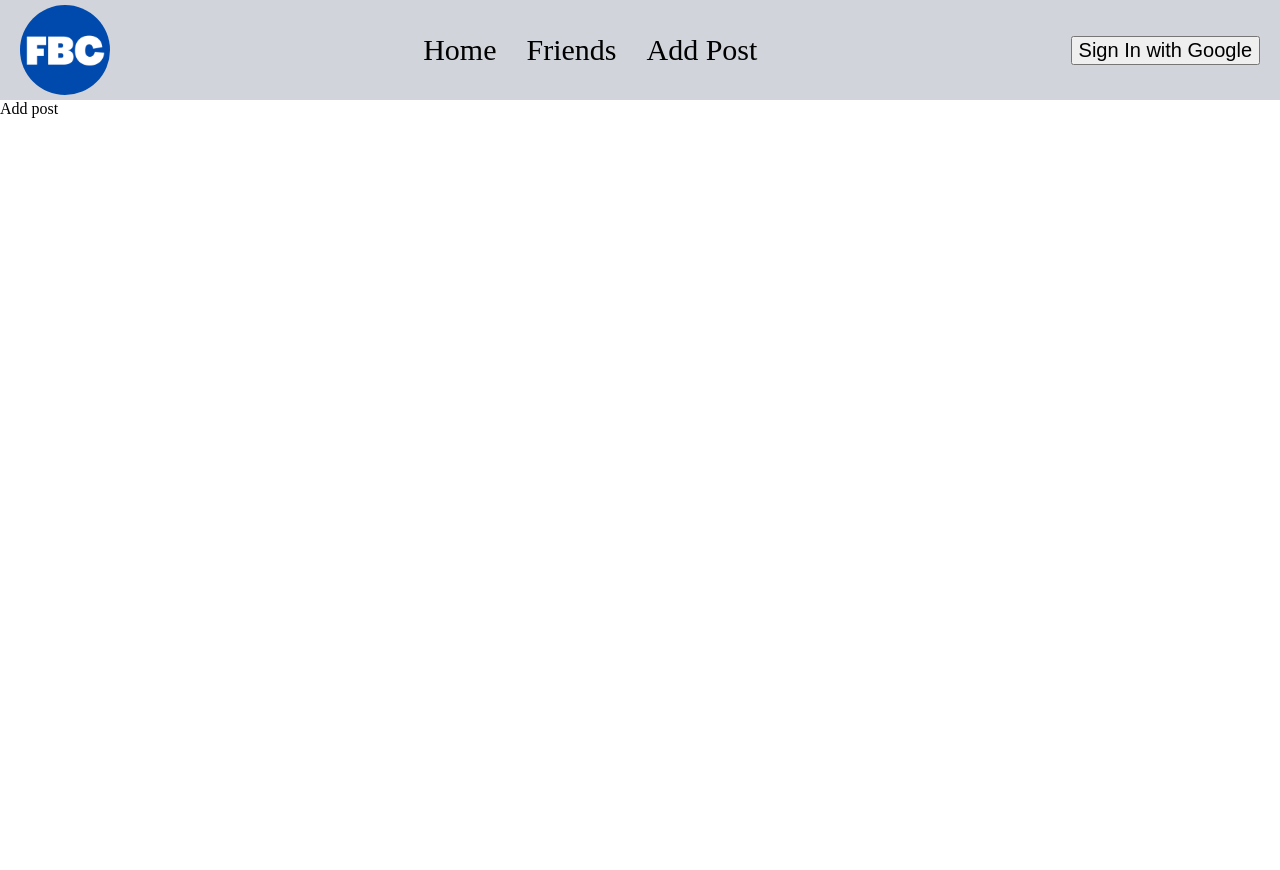
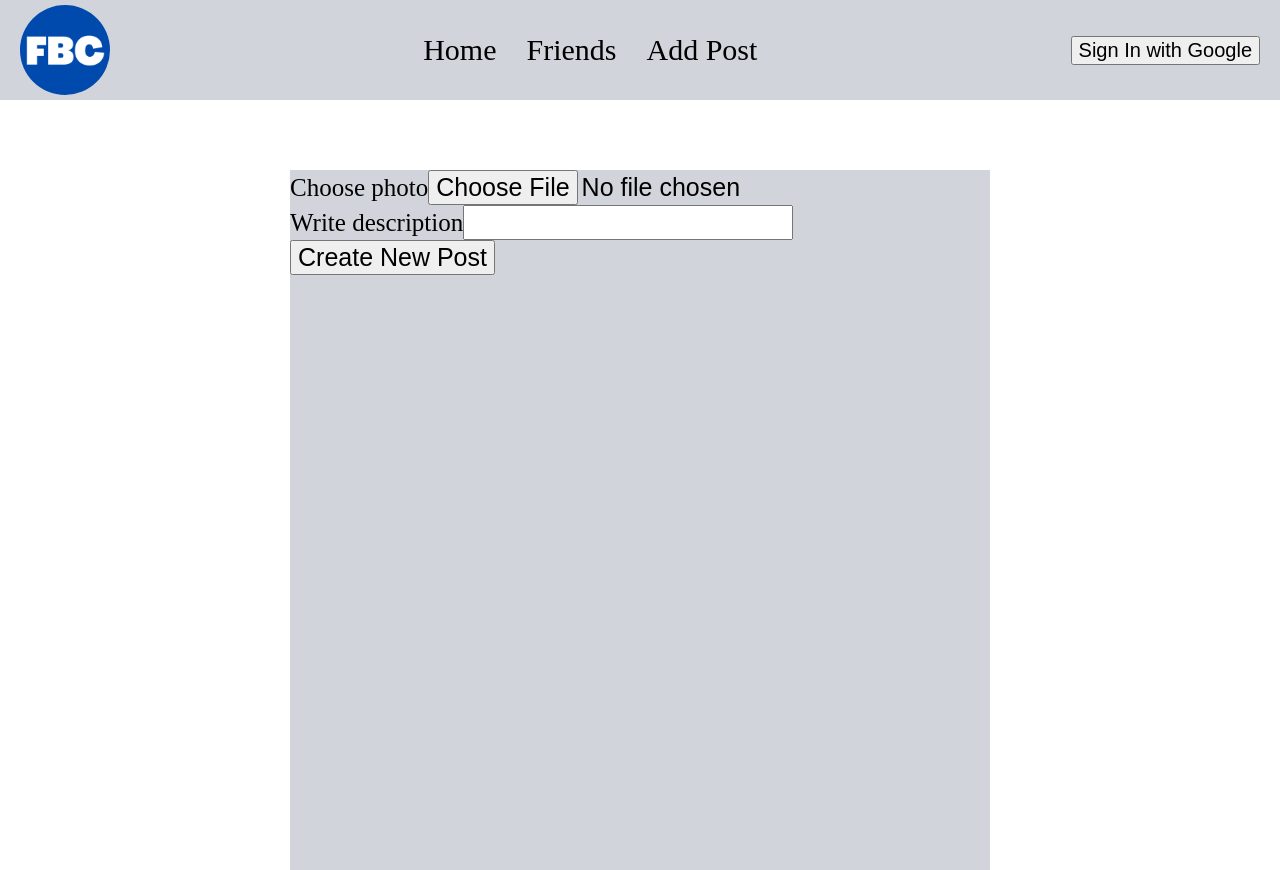
Before and after one commit to gabrielemarchetti00/facebook-clone, a website built with webpack: page dist/index.html in a window 1280 px wide. Both pictures are taken after a click on the element "Add Post". Before the commit the page ends 800 px from the top, so only its background shows below. Built offline with nearby package versions, Linux system fonts and the light colour scheme; some packages are replaced by stand-ins of ours; no server answers.

Commit message:
add addpost form

```diff
--- a/src/index.js
+++ b/src/index.js
@@ -2,6 +2,7 @@ import { initialLoad } from "./tabs/home";
 import { friendsLoad } from "./tabs/friends";
 import { addPostLoad } from "./tabs/addPost";
 import { initializeApp } from "firebase/app";
+import { profileLoad } from "./tabs/profile";
 import {
     getAuth,
     onAuthStateChanged,
@@ -94,3 +95,9 @@ addPostTab.addEventListener('click', () => {
   content.innerHTML = '';
   addPostLoad();
 })
+
+const profileTab = document.querySelector('#user-name');
+profileTab.addEventListener('click', () => {
+  content.innerHTML = '';
+  profileLoad();
+})
--- a/src/style.css
+++ b/src/style.css
@@ -2,6 +2,7 @@ body{
     margin: 0;
 }
 
+/*header*/
 #header {
     display: flex;
     justify-content: space-between;
@@ -46,6 +47,12 @@ body{
     cursor: pointer;
 }
 
+#user-name:hover {
+    font-weight: bold;
+    color: white;
+    cursor: pointer;
+}
+
 #user-pic {
     height: 60px;
     border-radius: 100px;
@@ -61,3 +68,23 @@ body{
     font-size: 30px;
     margin-right: 20px;
 }
+
+/*add post*/
+#content {
+    display: flex;
+    justify-content: center;
+}
+
+#addpost-div {
+    height: 700px;
+    width: 700px;
+    margin-top: 70px;
+    background-color: #d1d5db;
+}
+
+#addpost-form,
+#pic-input,
+#text-input,
+#addpost-btn {
+    font-size: 25px;
+}
--- a/src/tabs/addPost.js
+++ b/src/tabs/addPost.js
@@ -2,6 +2,52 @@ export function addPostLoad() {
     const content = document.querySelector('#content');
 
     const addPostDiv = document.createElement('div');
-    addPostDiv.textContent = "Add post"
+    addPostDiv.id = 'addpost-div'
     content.appendChild(addPostDiv);
+
+    //creating form
+    const addPostForm = document.createElement('form');
+    addPostForm.id = 'addpost-form'
+    addPostDiv.appendChild(addPostForm);
+
+    const picDiv = document.createElement('div')
+    const picLabel = document.createElement('label');
+    picLabel.textContent = 'Choose photo'
+    picLabel.setAttribute('for', picInput.id)
+    picDiv.appendChild(picLabel)
+    picDiv.appendChild(picInput)
+
+    const textDiv = document.createElement('div')
+    const textLabel = document.createElement('label');
+    textLabel.textContent = 'Write description'
+    textLabel.setAttribute('for', textInput.id)
+    textDiv.appendChild(textLabel)
+    textDiv.appendChild(textInput)
+
+    addPostForm.appendChild(picDiv);
+    addPostForm.appendChild(textDiv);
+
+    const addPostBtn = document.createElement('button');
+    addPostBtn.id = 'addpost-btn'
+    addPostBtn.type = 'submit'
+    addPostBtn.textContent = 'Create New Post'
+    addPostForm.appendChild(addPostBtn)
+
+    //adding post
+    addPostBtn.addEventListener('click', addPost)
 }
+
+const picInput = document.createElement('input');
+picInput.id = 'pic-input'
+picInput.type = 'file'
+
+const textInput = document.createElement('input');
+textInput.id = 'text-input'
+
+const posts = [];
+
+function addPost(e) {
+    e.preventDefault();
+    posts.push({pic: picInput.value, desc: textInput.value})
+    console.log(posts)
+}
--- /dev/null
+++ b/src/tabs/profile.js
@@ -0,0 +1,7 @@
+export function profileLoad() {
+    const content = document.querySelector('#content');
+
+    const profileDiv = document.createElement('div');
+    profileDiv.textContent = "Your Posts"
+    content.appendChild(profileDiv);
+}
--- /dev/null
+++ b/webpack.config.js
@@ -0,0 +1,10 @@
+const path = require('path');
+
+module.exports = {
+  entry: './src/index.js',
+  output: {
+    filename: 'main.js',
+    path: path.resolve(__dirname, 'dist'),
+  },
+  mode: 'development'
+};
```
Also changed, not shown: dist/main.js.
